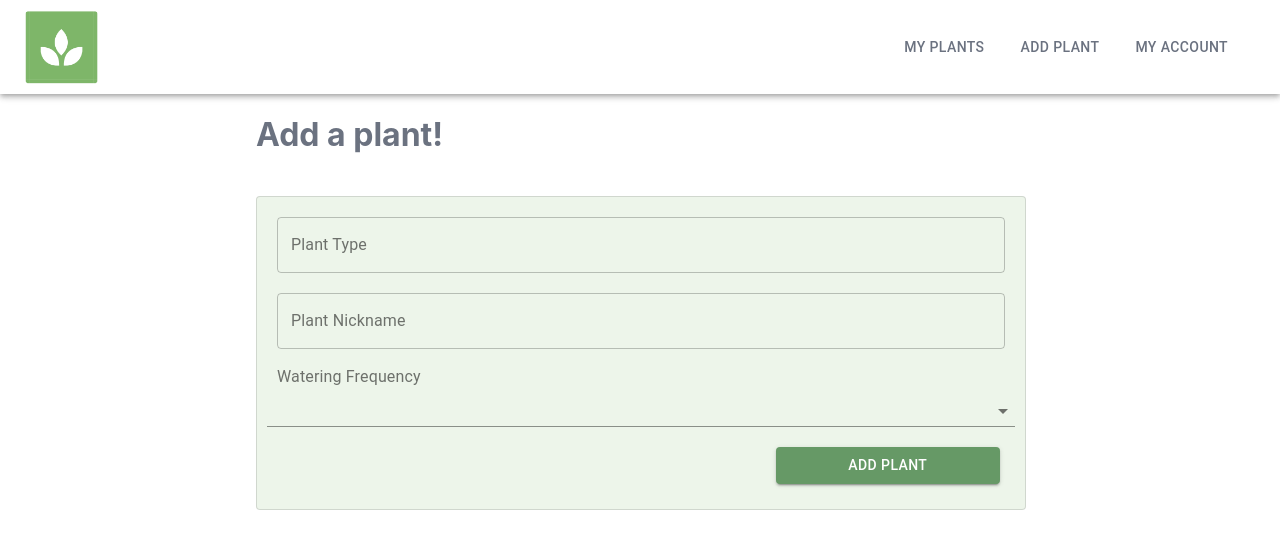
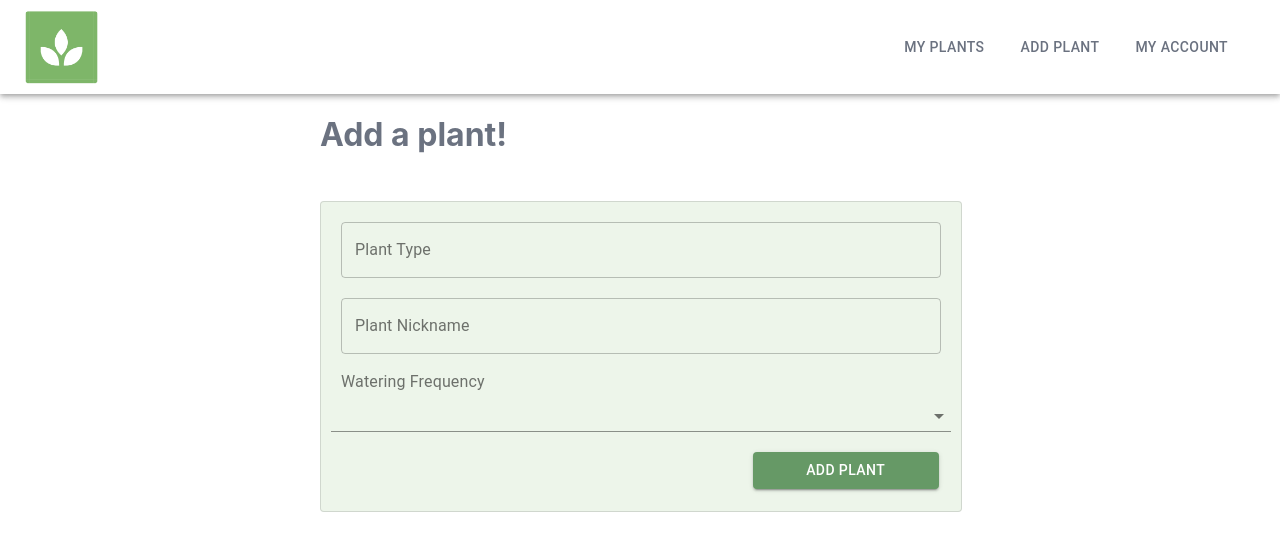
Before and after one commit to HeathDanni/Front-End-2, a React (Create React App) app: page /addplant in a window 1280 px wide. Shown: the top 550 px of the page. Built offline with nearby package versions, Linux system fonts and the light colour scheme.

Commit message:
changed width of card

```diff
--- a/src/components/AddPlant.js
+++ b/src/components/AddPlant.js
@@ -6,14 +6,18 @@ const useStyles = makeStyles({
     root: {
         display:'flex',
         flexDirection: 'column',
-        marginLeft: "20%",
-        color: "#6b7280"
     },
 
+    pageName : {
+        marginLeft: "25%",
+        color: "#6b7280"
+        },
+
     card: {
-        width: "75%",
+        width: "50%",
         backgroundColor: "#edf5ea",
-        marginTop: "2%"
+        marginTop: "2%",
+        marginLeft: "25%",
     },
 
     form: {
@@ -44,7 +48,7 @@ const AddPlant = () => {
 
     return (
         <div className={classes.root}>
-            <h1>Add a plant!</h1>
+            <h1 className={classes.pageName}>Add a plant!</h1>
             <Card
             variant="outlined"
             className={classes.card}
```
